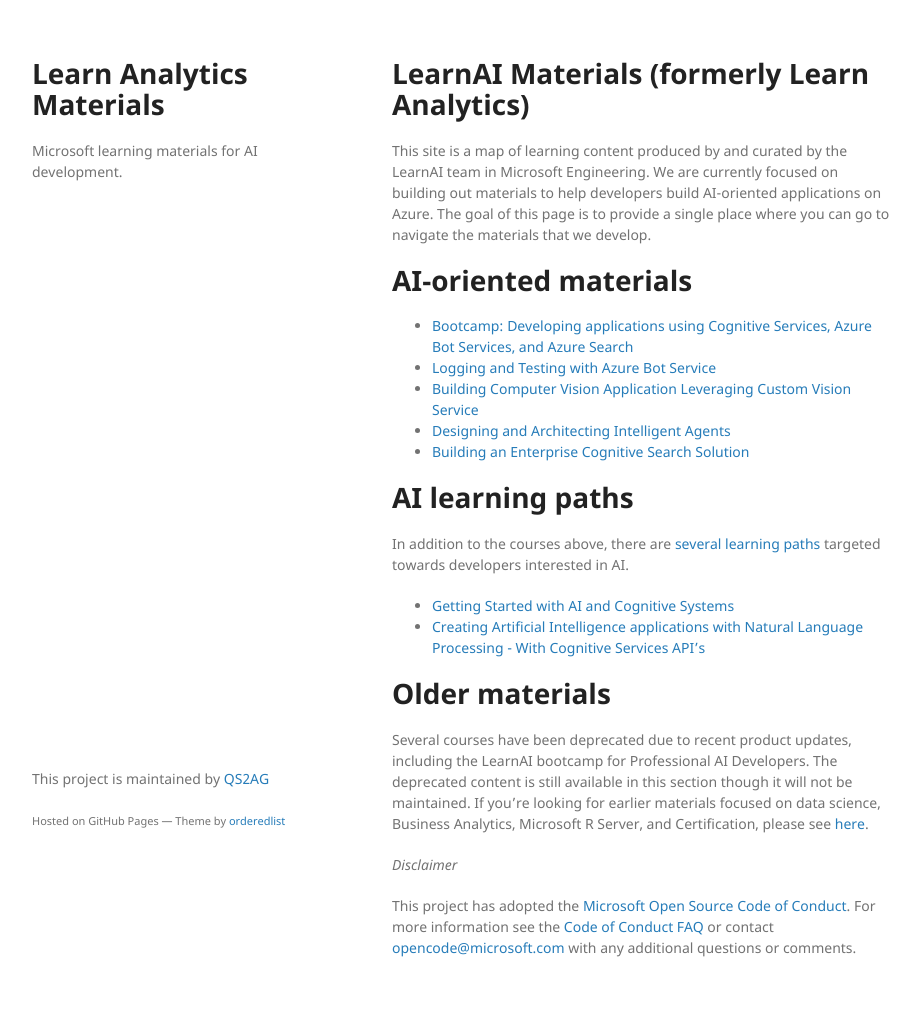
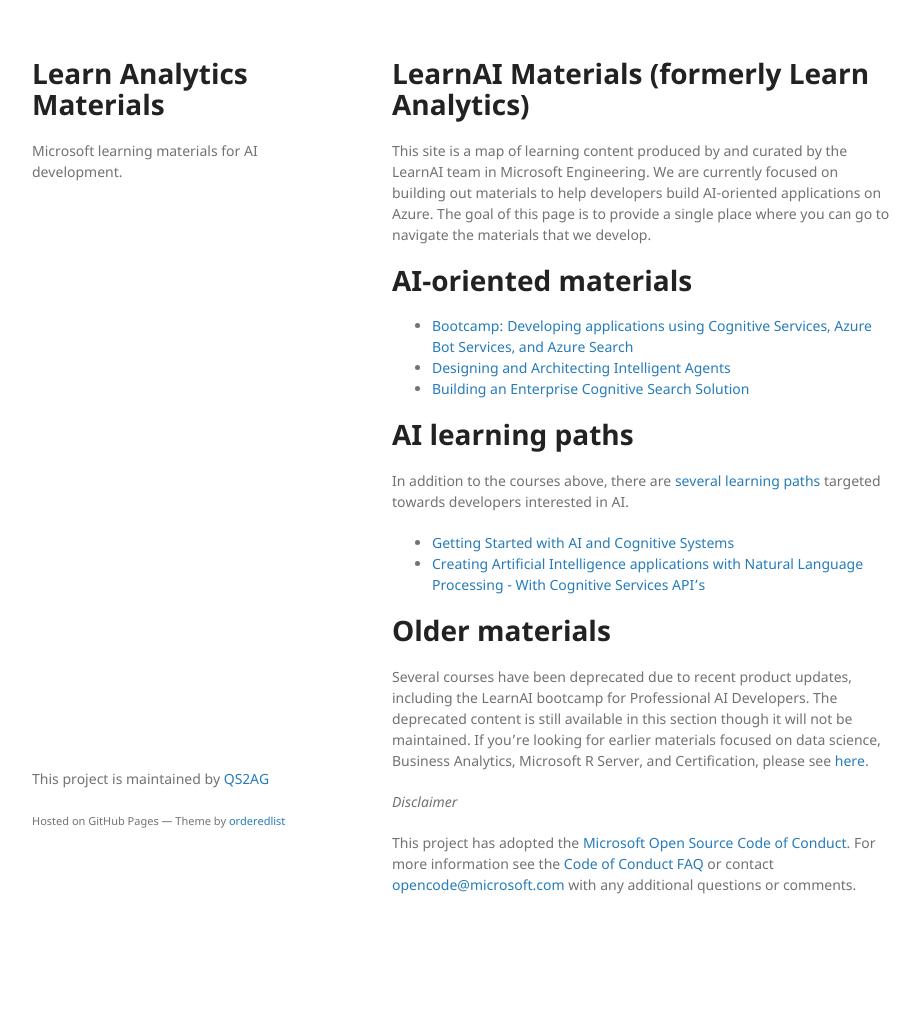
Before and after one commit to QS2AG/learnAnalytics-public, a Jekyll site: the page built from index.md, in a window 1280 px wide. Shown: the whole page, without its empty margins (178-1098 px from the left). Built offline with Jekyll 4.4.1, drawn with Linux system fonts in a browser that asks for light colours; our own code applies the rules of GitHub Pages for plain Markdown files; after the commit the page ends 965 px from its top, so only the background shows below that.

Commit message:
Update index.md

```diff
--- a/index.md
+++ b/index.md
@@ -10,8 +10,6 @@
 # AI-oriented materials
 
 - [Bootcamp: Developing applications using Cognitive Services, Azure Bot Services, and Azure Search][emergingbootcamp]
-- [Logging and Testing with Azure Bot Service][advancedbot]
-- [Building Computer Vision Application Leveraging Custom Vision Service][buildingcomputervision]
 - [Designing and Architecting Intelligent Agents][designingandarchitectingintelligentagents]
 - [Building an Enterprise Cognitive Search Solution][buildinganenterprisecognitivesearchsolution]
 
```
